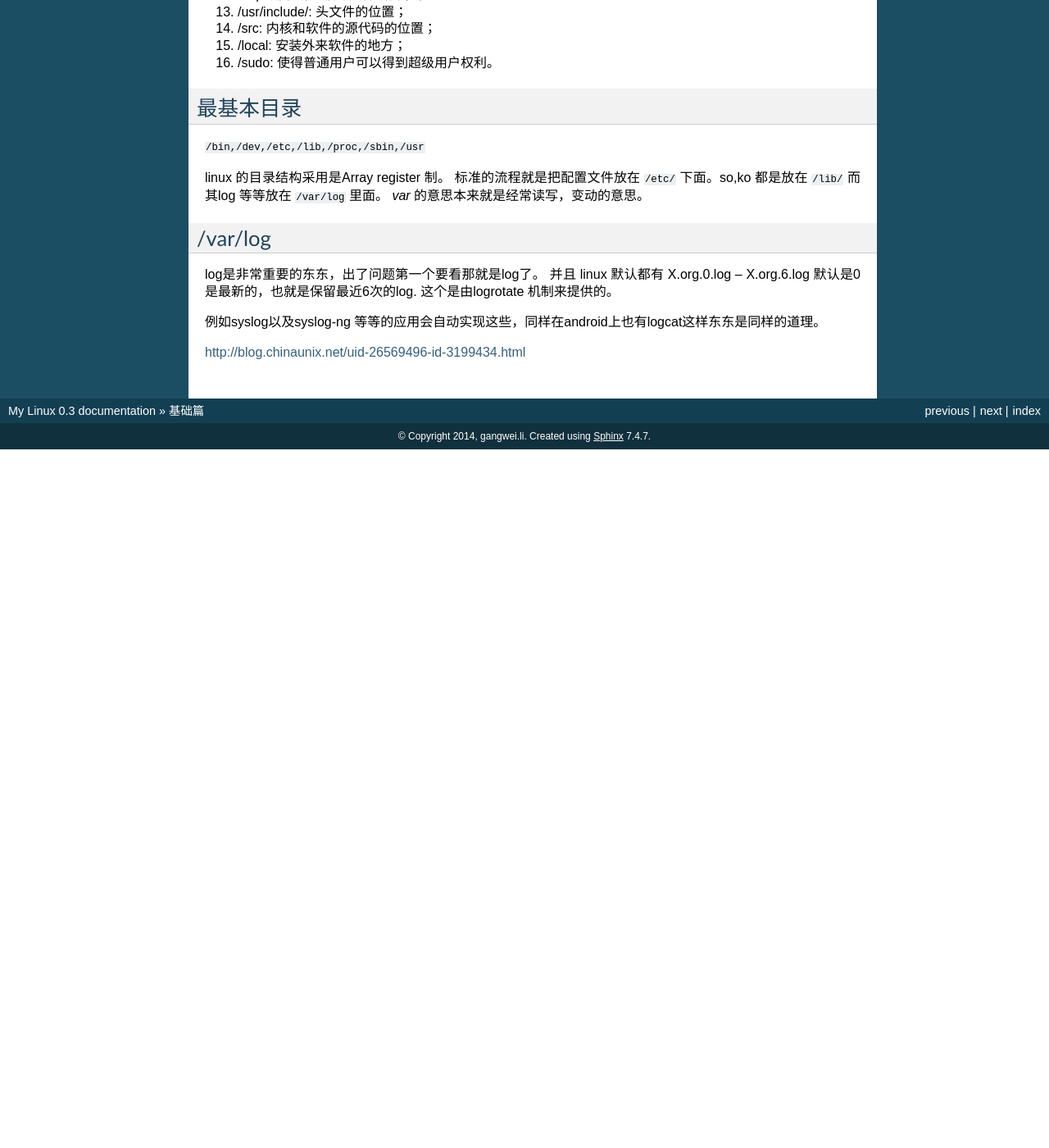
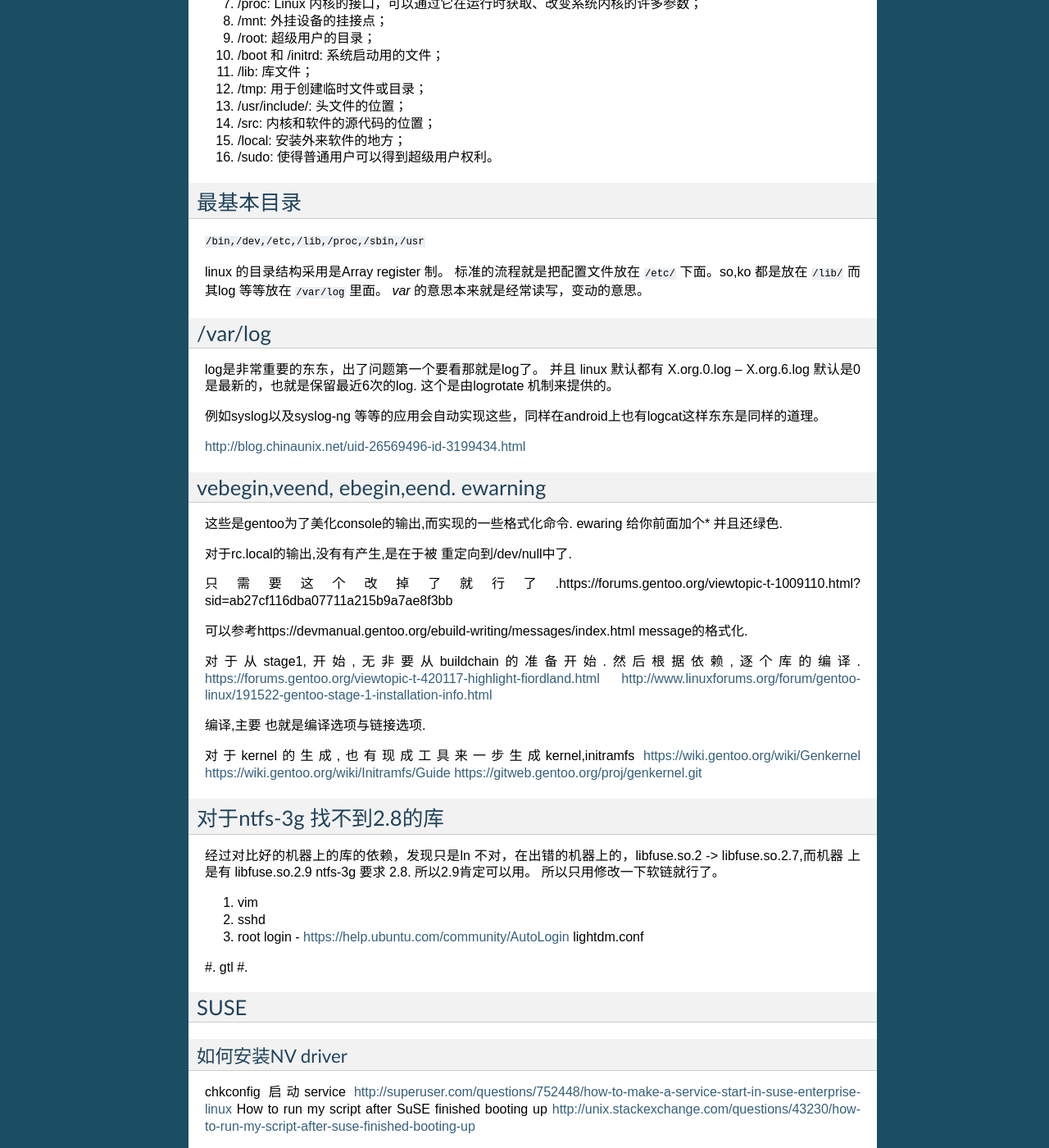
Before and after one commit to gwli/MyLinux, a Sphinx documentation site: the page built from source/content/Stage_1.rst, in a window 1280 px wide and 1400 px high, scrolled down 6868 px. Shown: the whole window at 82% size. Built offline with Sphinx 7.4.7, drawn with Linux system fonts in a browser that asks for light colours; formulas are drawn with MathJax 3; before the commit the page ends 7416 px from its top, so only the background shows below that; some of the changed text lies outside the part shown.

Commit message:
对于库链接不对的问题解决

```diff
--- a/source/content/Stage_1.rst
+++ b/source/content/Stage_1.rst
@@ -4,3 +4,7 @@
 
 .. include:: Stage_1/command.rst
 .. include:: Stage_1/DirectoryLayout.rst
+.. include:: Stage_1/gentoo.rst
+.. include:: Stage_1/ubuntu.rst
+.. include:: Stage_1/SUSE.rst
+.. include:: Stage_1/CENTOS.rst
--- a/source/content/Stage_1/command.rst
+++ b/source/content/Stage_1/command.rst
@@ -98,7 +98,7 @@ imagemaic import 命令。
 
 
 nohup
-=====
+-----
 
 http://www.cnblogs.com/allenblogs/archive/2011/05/19/2051136.html
 
@@ -181,7 +181,7 @@ cronjob
 http://stackoverflow.com/questions/18919151/crontab-day-of-the-week-syntax
 
 minicom
-=======
+-------
 
 :command:`minicom -D /dev/ttyUSB0`
 :command:`minicom -C log.txt -D /dev/ttypUSB0` 保存log
@@ -192,7 +192,7 @@ minicom
 
 
 Development Tools
-=================
+-----------------
 
 不同平台下，会有不同的名字，
 在ubuntu 下那就是  build-essential
@@ -210,24 +210,25 @@ https://www.kernel.org/doc/Documentation/CodingStyle
 kernel-devel 包
 
 resize2fs 分区
-==============
+--------------
 
 :command:`resize2fs -F -f -p /dev/sda1 -M` 最小化。
 
 sync
-====
+----
 
 有各种同步， sync是直接把cache中内容写回到硬盘，isync,dsync则是mail box同步，而zsync 则提供的是部分下载，文件下载到了一半，只需要同步一部分，相当于patch的功能，而rsync则是文件的同步。
 
 
 如何添加sudoer
-==============
+--------------
 
 这里有好几种做法，一种就是直接加入sudo. :command:`sudo adduser <username> sudo`
 
 或者直接在 /etc/sudoers.
 
 .. code-block::
+
    %sudo ALL=(ALL:ALL) ALL
 
 #. :command:`usermod -a -G sudo <username>`
@@ -241,7 +242,7 @@ sync
 #. 这个文里Root的一行，匹配Root一行，把no,yes. :command:`sed -i '/Root/s/no/yes' /etc/ssh/sshd_config`
 #. 如何杀掉mysql进程 :command:`ps aux |grep mysql |grep -v grep |awk `{print $2}' |xargs kill -9`,
 
-   .. code-block::
+   .. code-block:: bash
 
       kill -TERM mysqld
       kill -9 `cat /usr/local/apache2/logs/httpd.pid`
@@ -408,3 +409,9 @@ How2
 
 命令行的stackoverflow工具。
 https://github.com/gwli/how2
+
+
+ndiff
+=====
+
+nmap 输出的diff工具。 我们可能需要各种对象的diff工具。可以对比xml文本输出。
--- a/source/content/Stage_1/gentoo.rst
+++ b/source/content/Stage_1/gentoo.rst
@@ -20,3 +20,9 @@ http://www.linuxforums.org/forum/gentoo-linux/191522-gentoo-stage-1-installation
 https://wiki.gentoo.org/wiki/Genkernel
 https://wiki.gentoo.org/wiki/Initramfs/Guide
 https://gitweb.gentoo.org/proj/genkernel.git
+
+对于ntfs-3g 找不到2.8的库
+==========================
+
+经过对比好的机器上的库的依赖，发现只是ln 不对，在出错的机器上的，libfuse.so.2 -> libfuse.so.2.7,而机器 上是有 libfuse.so.2.9
+ntfs-3g 要求 2.8. 所以2.9肯定可以用。 所以只用修改一下软链就行了。
--- a/source/content/Stage_3.rst
+++ b/source/content/Stage_3.rst
@@ -3,4 +3,6 @@
 ######
 
 
-.. include:: /content/Stage_3/Linux_bootup.rst
+.. include:: Stage_3/Linux_bootup.rst
+.. include:: Stage_3/tty.rst
+.. include:: Stage_3/XWindowsAndWindowsManage.rst
--- a/source/content/Stage_3/tty.rst
+++ b/source/content/Stage_3/tty.rst
@@ -1,3 +1,6 @@
+tty console
+===========
+
 现在终于明白了tty的设计原理了。简单的理解，就是一个socket通信。并且把两端通用化。例如一些编辑的功能，例如具备一些editor的初步功能。
 一个最简单功能，那就是直接for循环，就可以搞定。拿浏览器来做对比，就会一目了然，那就是终端也需要一定的rendering功能。 而这些不是应用程序本身需要
 考虑的功能。
@@ -14,6 +17,12 @@ ssh,telnet这些与在本地的xterm都同相同地方，那就是其输入输
 
 /dev/console 总是指向系统的TTY，它决定了系统的信息往哪里输出，/dev/tty0总是指向当前的tty, tty[1-x] 则是独立逻辑tty设备。
 
+
+terminal 中显示符号
+===================
+
+这个关键是编码与字体的支持，只要有两者的支持就能显示，例如 `在terminal中显示数学符号 <https://unix.stackexchange.com/questions/96591/is-it-possible-to-show-mathematical-symbols-in-the-terminal>`_
+
 远程网络shell之间
 =================
 
```
Also changed, not shown: source/content/Stage_3/Linux_bootup.rst (+15 -1 lines).
